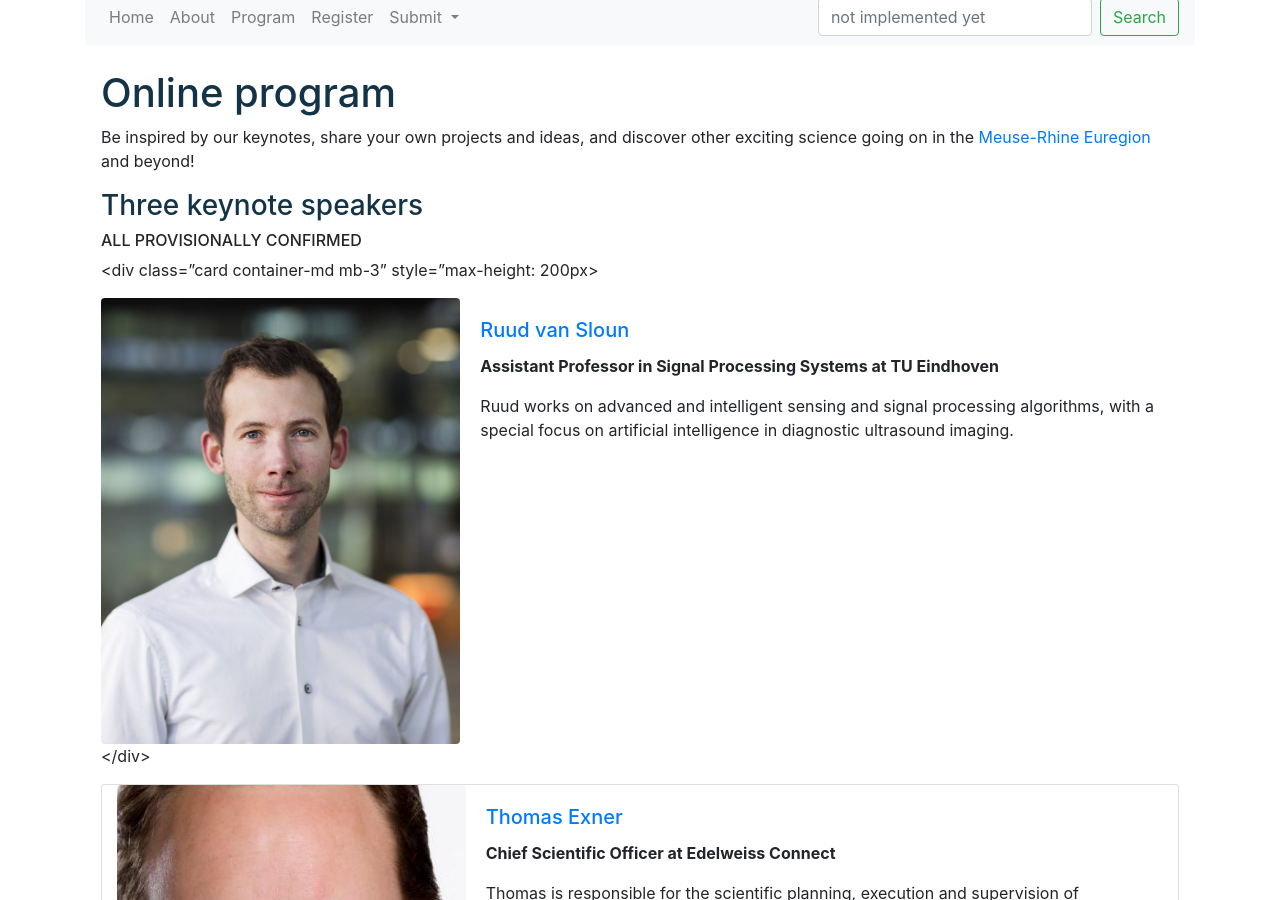
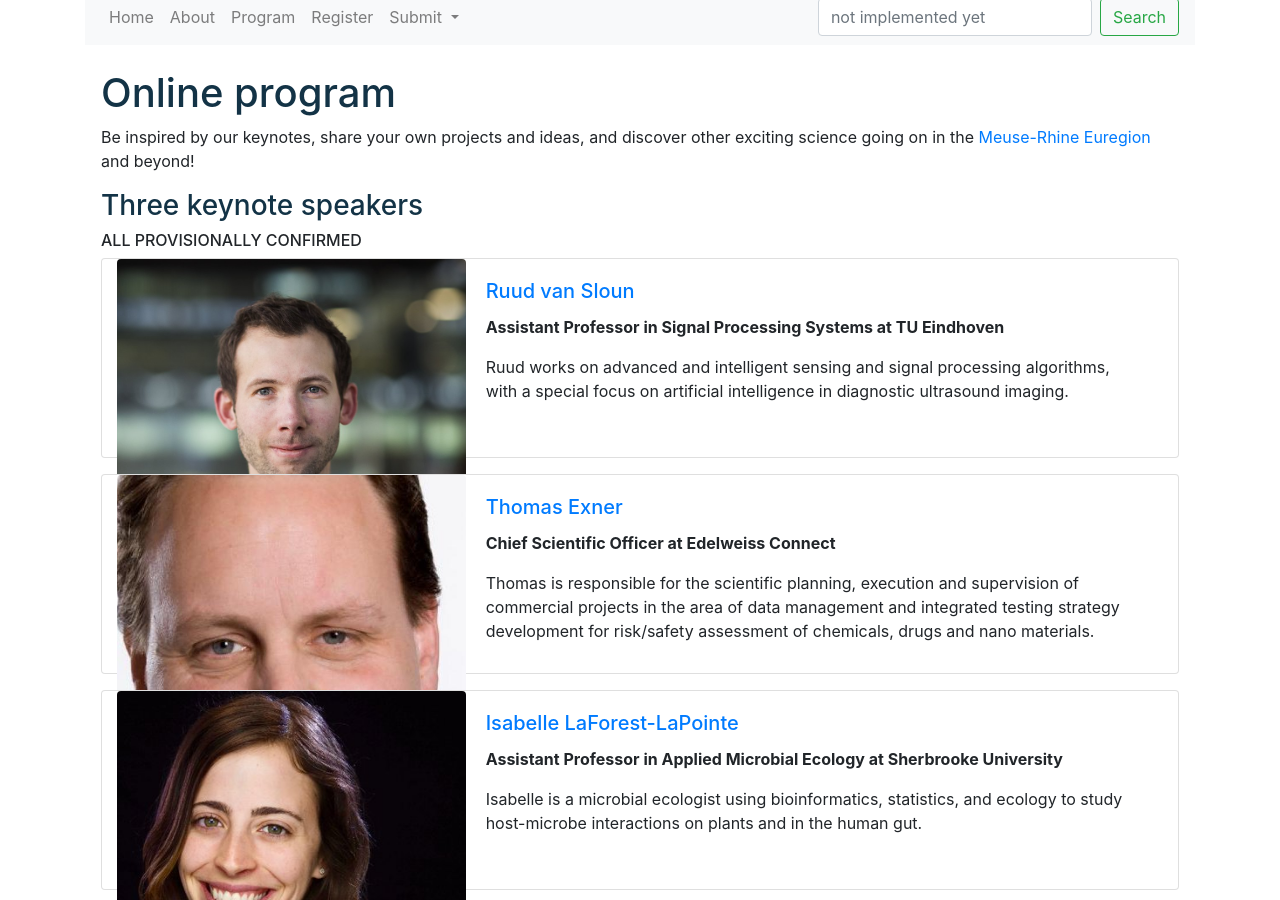
Before and after one commit to bytemal/bytemal-2020, a Jekyll site: the page built from _pages/program.md, in a window 1280 px wide and 900 px high, scrolled down 228 px. Built offline with Jekyll 4.4.1, drawn with Linux system fonts in a browser that asks for light colours.

Commit message:
fix keynote card fails

```diff
--- a/_pages/program.md
+++ b/_pages/program.md
@@ -13,7 +13,7 @@ Be inspired by our keynotes, share your own projects and ideas, and discover oth
 ###### ALL PROVISIONALLY CONFIRMED
 
 
-<div class="card container-md mb-3" style="max-height: 200px>
+<div class="card container-md mb-3" style="max-height: 200px">
   <div class="row no-gutters">
     <div class="col-md-4">
       <img src="/bytemal-2020/images/ruud.jpg" class="card-img rounded" alt="Ruud van Sloun">
@@ -28,7 +28,7 @@ Be inspired by our keynotes, share your own projects and ideas, and discover oth
   </div>
 </div>
 
-<div class="card container-md mb-3">
+<div class="card container-md mb-3" style="max-height: 200px">
   <div class="row no-gutters">
     <div class="col-md-4">
       <img src="/bytemal-2020/images/thomas.jpg" class="card-img rounded" alt="Thomas Exner">
@@ -43,7 +43,7 @@ Be inspired by our keynotes, share your own projects and ideas, and discover oth
   </div>
 </div>
 
-<div class="card container-md mb-3">
+<div class="card container-md mb-3" style="max-height: 200px">
   <div class="row no-gutters">
     <div class="col-md-4">
       <img src="/bytemal-2020/images/isabelle.jpg" class="card-img rounded" alt="Isabelle Laforest-Lapointe">
```
